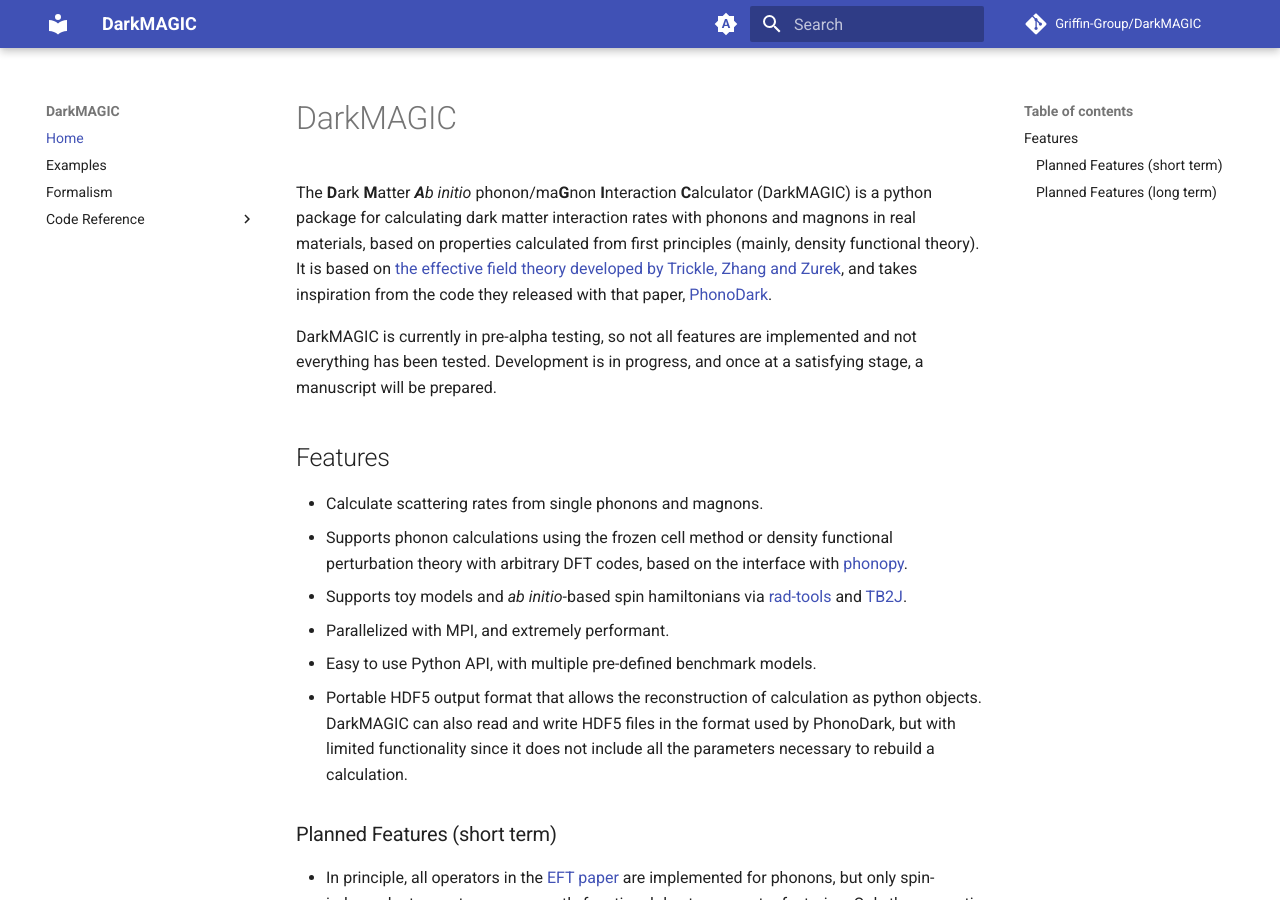
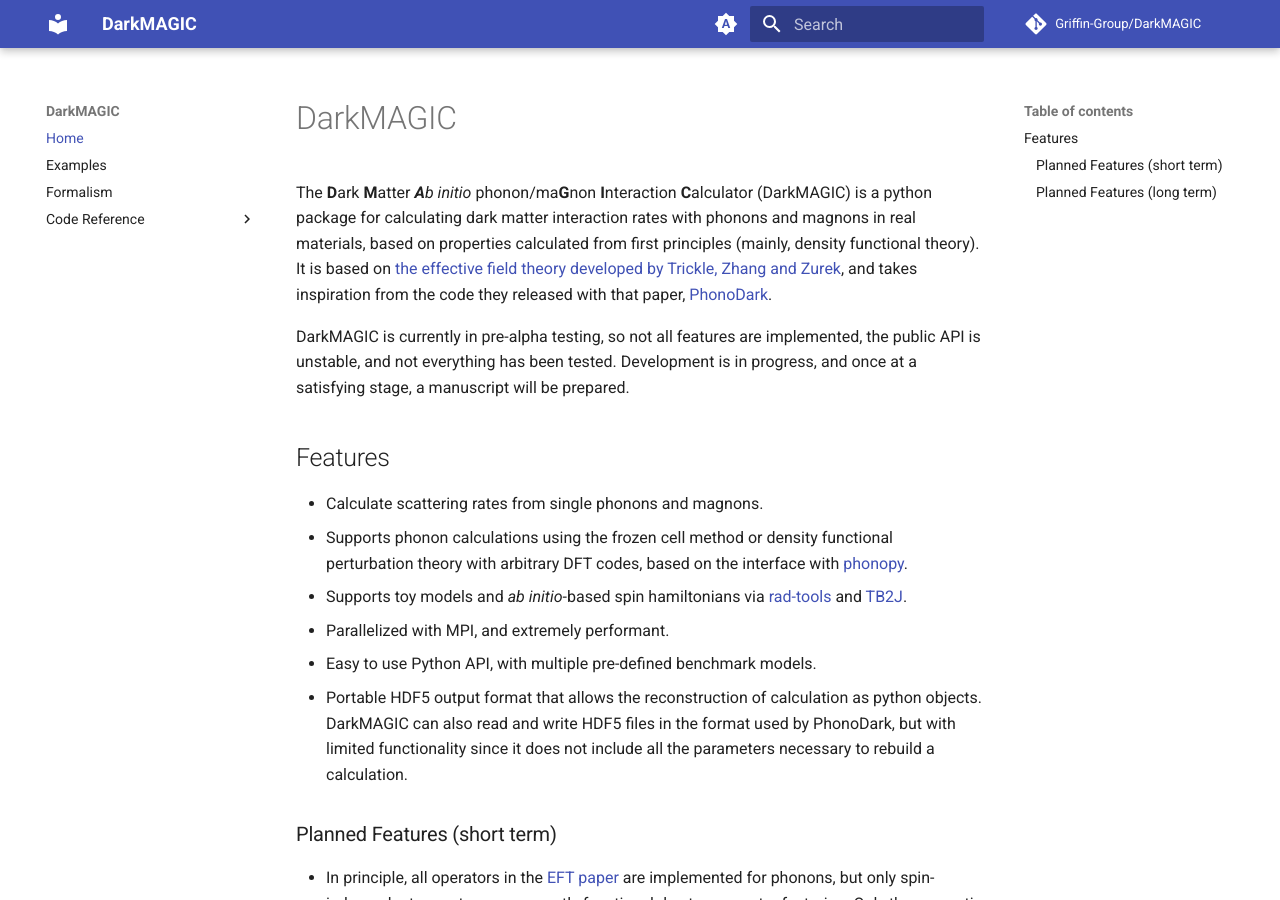
Before and after one commit to Griffin-Group/DarkMAGIC, an MkDocs documentation site: the page built from docs/index.md, in a window 1280 px wide and 900 px high. Built offline with MkDocs 1.6.1 and Material for MkDocs 9.7.7, drawn with Linux system fonts in a browser that asks for light colours; comment, search, counter and statistics services are not loaded; the version menu is left out.

Commit message:
Update pre-alpha disclaimer

```diff
--- a/docs/index.md
+++ b/docs/index.md
@@ -2,7 +2,7 @@
 
 The **D**ark **M**atter ***A****b* *initio* phonon/ma**G**non **I**nteraction **C**alculator (DarkMAGIC) is a python package for calculating dark matter interaction rates with phonons and magnons in real materials, based on properties calculated from first principles (mainly, density functional theory). It is based on [the effective field theory developed by Trickle, Zhang and Zurek](https://arxiv.org/abs/2009.13534), and takes inspiration from the code they released with that paper, [PhonoDark](https://github.com/tanner-trickle/PhonoDark).
 
-DarkMAGIC is currently in pre-alpha testing, so not all features are implemented and not everything has been tested. Development is in progress, and once at a satisfying stage, a manuscript will be prepared.
+DarkMAGIC is currently in pre-alpha testing, so not all features are implemented, the public API is unstable, and not everything has been tested. Development is in progress, and once at a satisfying stage, a manuscript will be prepared.
 
 ## Features
 * Calculate scattering rates from single phonons and magnons.
```
